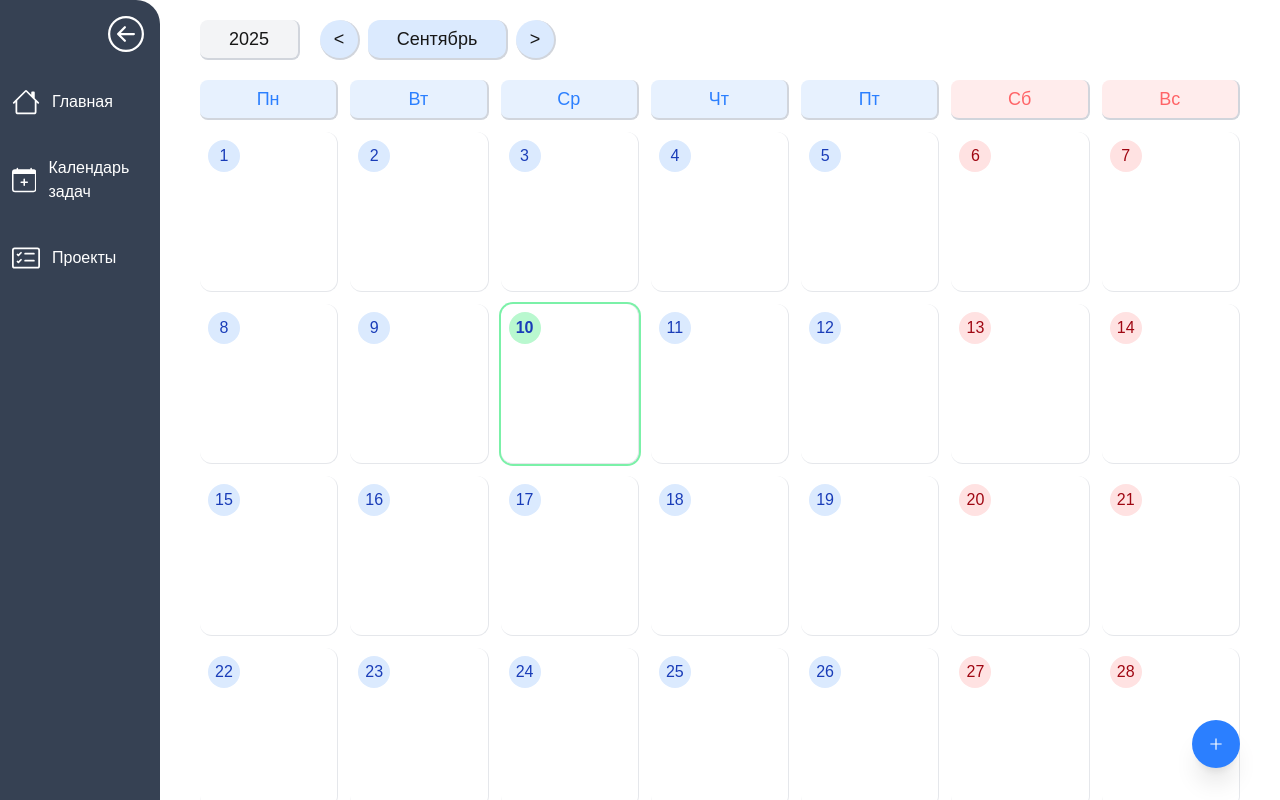
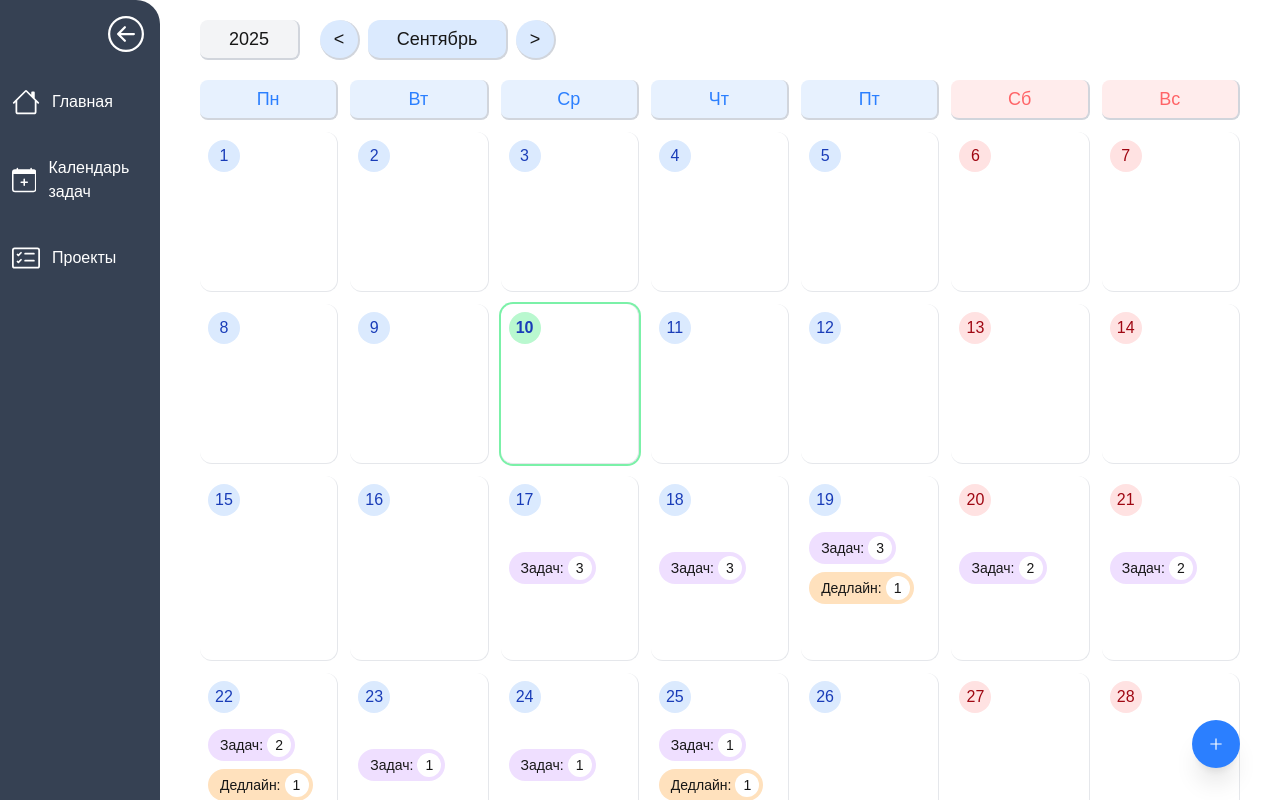
Before and after one commit to leekpuh/pet-task-manager, a Next.js app: page /calendar in a window 1280 px wide. Shown: the top 800 px of the page. Built offline with nearby package versions, Linux system fonts and the light colour scheme; data requests are answered from the project's data file.

Commit message:
feat: отображение количества задач на календаре

```diff
--- a/db.json
+++ b/db.json
@@ -5,34 +5,70 @@
       "title": "Первый проект 1",
       "desc": "Описание проекта",
       "startDate": "2025-09-12",
-      "endDate": "2025-09-13",
+      "endDate": "2025-09-27",
       "createdDate": "2025-09-12"
     }
   ],
   "tasks": [
     {
-      "id": "714ecd76-dacb-4e8a-b719-909760f2e047",
-      "title": "lgiul",
+      "id": "bc2648ad-b80c-446a-92cf-9e8f7b81bf10",
+      "title": "р",
       "desc": "",
-      "startDate": "2025-09-12T20:20",
-      "endDate": "2025-09-26T21:20",
+      "startDate": "2025-09-17T19:07",
+      "endDate": "2025-09-19T19:07",
+      "allDates": [
+        "2025-09-17",
+        "2025-09-18",
+        "2025-09-19"
+      ],
       "projectData": {
         "id": "6324a7e2-d57f-4bef-a067-f493d03facb7",
-        "title": "Первый проект"
+        "title": "Первый проект 1"
       },
-      "createdDate": "2025-09-12T20:18"
+      "createdDate": "2025-09-17T19:07"
     },
     {
-      "id": "dce6c27d-2fd6-46dc-b2ed-205ae29c682b",
-      "title": "Вторая задача",
-      "desc": "сделать то-то",
-      "startDate": "2025-09-12T20:18",
-      "endDate": "2025-09-13T20:18",
+      "id": "d39a34b1-b229-4068-8de3-d8220d3d5fcc",
+      "title": "шл",
+      "desc": "",
+      "startDate": "2025-09-17T19:08",
+      "endDate": "2025-09-22T19:08",
+      "allDates": [
+        "2025-09-17",
+        "2025-09-18",
+        "2025-09-19",
+        "2025-09-20",
+        "2025-09-21",
+        "2025-09-22"
+      ],
       "projectData": {
         "id": "6324a7e2-d57f-4bef-a067-f493d03facb7",
-        "title": "Первый проект"
+        "title": "Первый проект 1"
       },
-      "createdDate": "2025-09-12T20:18"
+      "createdDate": "2025-09-17T19:08"
+    },
+    {
+      "id": "5ed45806-5399-4c7b-abb4-373794e5c19e",
+      "title": "бьл",
+      "desc": "",
+      "startDate": "2025-09-17T19:09",
+      "endDate": "2025-09-25T19:09",
+      "allDates": [
+        "2025-09-17",
+        "2025-09-18",
+        "2025-09-19",
+        "2025-09-20",
+        "2025-09-21",
+        "2025-09-22",
+        "2025-09-23",
+        "2025-09-24",
+        "2025-09-25"
+      ],
+      "projectData": {
+        "id": "6324a7e2-d57f-4bef-a067-f493d03facb7",
+        "title": "Первый проект 1"
+      },
+      "createdDate": "2025-09-17T19:09"
     }
   ]
 }
--- a/src/app/calendar/components/CalendarGrid.js
+++ b/src/app/calendar/components/CalendarGrid.js
@@ -2,14 +2,18 @@
 
 import clsx from "clsx";
 import CellButtons from "./CellButtons";
-import { useState, useContext } from "react";
+import { useState, useContext, useEffect } from "react";
+import { getAllTasks } from "@/app/api/tasks";
+import { ReRenderPageContext } from "@/app/context/reRenderPageContext";
 
 export default function CalendarGrid({ currentDate, days, year, month }) {
-    const [hoveredCell, setHoveredCell] = useState({
-        index: null,
-        isOpen: false,
-    });
+    const { reRenderTasks } = useContext(ReRenderPageContext);
 
+    const [tasks, setTasks] = useState([]);
+
+    useEffect(() => {
+        getAllTasks().then((data) => setTasks(data));
+    }, [reRenderTasks]);
     return (
         <div className="grid grid-cols-7 gap-3 text-center w-full px-10 mb-22">
             {["Пн", "Вт", "Ср", "Чт", "Пт", "Сб", "Вс"].map((day, idx) => (
@@ -38,17 +42,19 @@ export default function CalendarGrid({ currentDate, days, year, month }) {
                     month === currentDate.getMonth() &&
                     year === currentDate.getFullYear();
 
+                const dayTasks = tasks.filter((task) =>
+                    task.allDates.includes(day.dateID)
+                );
+
+                const dayDeadlines = tasks.filter(
+                    (task) => day.dateID === task.endDate.split("T")[0]
+                );
+
                 return (
                     <div
                         key={idx}
-                        onMouseEnter={() =>
-                            setHoveredCell({ index: idx, isOpen: true })
-                        }
-                        onMouseLeave={() =>
-                            setHoveredCell({ index: null, isOpen: false })
-                        }
                         className={clsx(
-                            "flex border-b-1 border-r-1 border-gray-200 rounded-xl min-h-40 flex-col justify-between",
+                            "flex border-b-1 border-r-1 border-gray-200 rounded-xl min-h-40 flex-col justify-between group relative",
                             {
                                 "bg-gray-100 cursor-not-allowed":
                                     !day.currentMonth,
@@ -74,30 +80,29 @@ export default function CalendarGrid({ currentDate, days, year, month }) {
                         >
                             {day.dayNum}
                         </div>
-                        {/* IIFE
-                        {(() => {
-                            const countMatch = newCalendarOcc.filter(
-                                (item) => item.startDate === day.dateID
-                            ).length;
-                            return countMatch > 0 ? (
-                                <div className="text-sm px-4 gap-2 bottom-0 bg-green-50 rounded-full p-1 m-2 flex shadow-lg ">
-                                    <p className="text-gray-600">Количество задач:</p>
-                                    <p className="bg-green-200 size-5 p-3 text-center rounded-full flex items-center justify-center ">
-                                        {countMatch}
-                                    </p>
+
+                        <div className="flex mt-2 flex-col gap-2">
+                            {dayTasks.length > 0 && (
+                                <div className="bg-purple-200/75 rounded-full w-fit px-1  text-sm ml-2 pl-3 p-1 flex items-center justify-center">
+                                    Задач:
+                                    <div className="text-sm size-6 bg-white rounded-full ml-1 flex items-center justify-center">
+                                        {dayTasks.length}
+                                    </div>
                                 </div>
-                            ) : null;
-                        })()} */}
+                            )}
+                            {dayDeadlines.length > 0 && (
+                                <div className="bg-orange-200/75 rounded-full w-fit px-1 text-sm ml-2 pl-3 p-1 flex items-center justify-center">
+                                    Дедлайн:
+                                    <div className="text-sm size-6 bg-white rounded-full ml-1 flex items-center justify-center">
+                                        {dayDeadlines.length}
+                                    </div>
+                                </div>
+                            )}
+                        </div>
 
-                        <div
-                            className={`transition-all duration-300 ${
-                                hoveredCell.isOpen && hoveredCell.index === idx
-                                    ? "opacity-100 translate-y-0"
-                                    : "opacity-0 translate-y-8"
-                            }`}
-                        >
-                            {day.currentMonth && <CellButtons dateID={day.dateID}/>}
-                        </div>
+                            <div className="group-hover:opacity-100 opacity-0 transition-all duration-300">
+                                <CellButtons dateID={day.dateID} />
+                            </div>
                     </div>
                 );
             })}
--- a/src/app/calendar/components/CellButtons.js
+++ b/src/app/calendar/components/CellButtons.js
@@ -7,31 +7,19 @@ import CreateNewTask from "@/components/CreateNewTask";
 
 
 export default function CellButtons({ dateID }) {
-    const [showCreateTask, setShowCreateTask] = useState(false);
+
     return (
         <div className="flex gap-4 m-3 justify-end">
             <Button
 
                 title="Список задач"
-                className="ring-2 ring-blue-200  rounded-full px-2 cursor-pointer text-blue-400
+                className="ring-2 ring-blue-200  rounded-full px-2 cursor-pointer text-blue-400 size-8
                                 hover:bg-blue-200 hover:text-blue-500"
             >
                 <AiOutlineBars />
             </Button>
-            <Button
-                title="Добавить событие"
-                onClick={() => setShowCreateTask(true)}
-            >
-                <AiOutlinePlus
-                    className="ring-2 ring-blue-200 size-6 rounded-full text-blue-300 cursor-pointer
-                                            hover:bg-blue-200 hover:text-blue-300"
-                />
-            </Button>
-            {showCreateTask &&
-                createPortal(
-                    <CreateNewTask onClose={() => setShowCreateTask(false)} />,
-                    document.body
-                )}
+
+
         </div>
     );
 }
--- a/src/app/calendar/hooks/useCalendarFill.js
+++ b/src/app/calendar/hooks/useCalendarFill.js
@@ -28,7 +28,7 @@ export default function useCalendarFill(year, month) {
                 dayNum: i,
                 currentMonth: true,
                 monthOffset: 0,
-                dateID: (new Date(year, month, i+1).toISOString().split("T"))[0]
+                dateID: formatDate(year, month, i)
             });
         }
 
@@ -46,3 +46,7 @@ export default function useCalendarFill(year, month) {
         return daysArray;
     }, [year, month]);
 }
+
+function formatDate(year, month, day) {
+     return `${year}-${String(month + 1).padStart(2, "0")}-${String(day).padStart(2, "0")}`;
+}
--- a/src/app/projects/page.js
+++ b/src/app/projects/page.js
@@ -6,7 +6,7 @@ import { ReRenderPageContext } from "../context/reRenderPageContext";
 import Project from "./components/Project";
 
 export default function Projects() {
-    const { reRenderProjects } = useContext(ReRenderPageContext);
+    const { reRenderProjects} = useContext(ReRenderPageContext);
     const [projects, setProjects] = useState([]);
 
     useEffect(() => {
--- a/src/app/utils/validateTaskAndProjectForm.js
+++ b/src/app/utils/validateTaskAndProjectForm.js
@@ -12,7 +12,8 @@ const cardType = type === "задача" ? "задачи" : "проекта"
     }
     if (!endDate) {
         errors.push(`Укажите дату окончания ${cardType}`);
-    } if (startDate >= endDate) {
+    }
+    if (startDate >= endDate) {
          errors.push("Дата начала не может быть позднее или равна дате окончания");
     }
     if (new Date(startDate) < new Date() && new Date(endDate) < new Date()) {
--- a/src/components/CreateNewTaskForm.js
+++ b/src/components/CreateNewTaskForm.js
@@ -22,8 +22,26 @@ function getLocalDateTime() {
     return `${year}-${month}-${day}T${hours}:${minutes}`;
 }
 
+function getAllTaskDates(startDate, endDate) {
+    const start = new Date(startDate)
+    const end = new Date(endDate)
+
+    const diff = (end.getTime() - start.getTime()) / (1000 * 60 * 60 * 24);
+
+    const datesArr = []
+
+    const year = start.getFullYear()
+    const month = start.getMonth()
+    const day = start.getDate()
+
+    for (let i = 1; i <= diff + 1; i++) {
+        datesArr.push(new Date(year, month, day + i).toISOString().split("T")[0])
+    }
+    console.log(datesArr)
+    return datesArr;
+}
 export default function CreateNewTaskForm() {
-    const { setReRenderTasks } = useContext(ReRenderPageContext)
+    const { setReRenderTasks } = useContext(ReRenderPageContext);
     const [projects, setProjects] = useState([]);
 
     useEffect(() => {
@@ -48,10 +66,17 @@ export default function CreateNewTaskForm() {
             desc: desc.current.value,
             startDate: startDate.current.value,
             endDate: endDate.current.value,
+            allDates: getAllTaskDates(
+                startDate.current.value,
+                endDate.current.value
+            ),
             projectData: JSON.parse(projectData.current.value),
             createdDate: today,
         };
-        postTask(data).then(() => {e.target.reset(); setReRenderTasks(prev => !prev)});
+        postTask(data).then(() => {
+            e.target.reset();
+            setReRenderTasks((prev) => !prev);
+        });
     }
 
     return (
```
